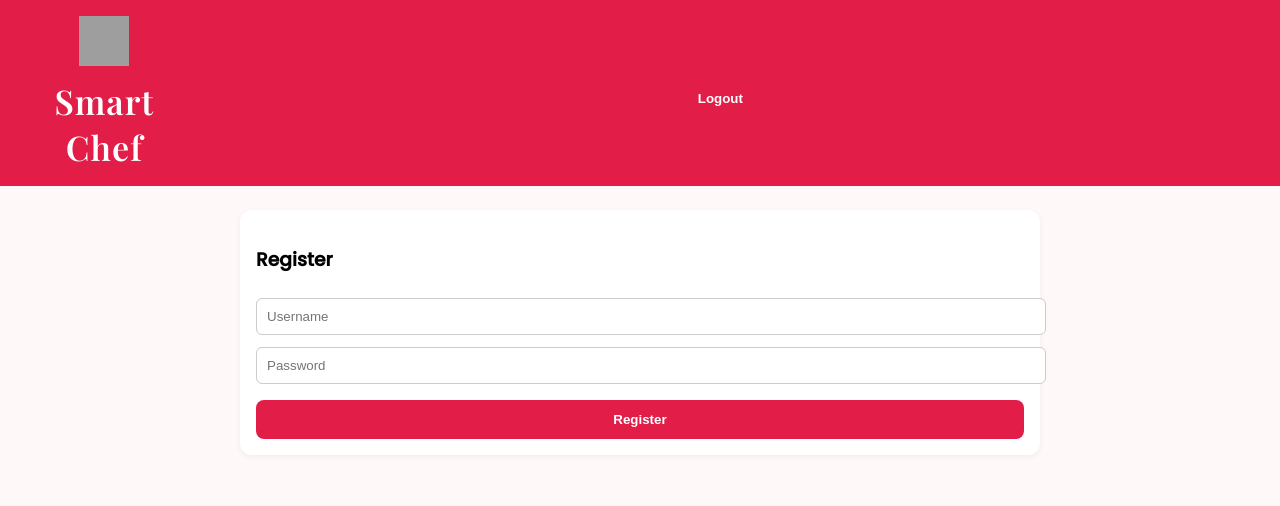
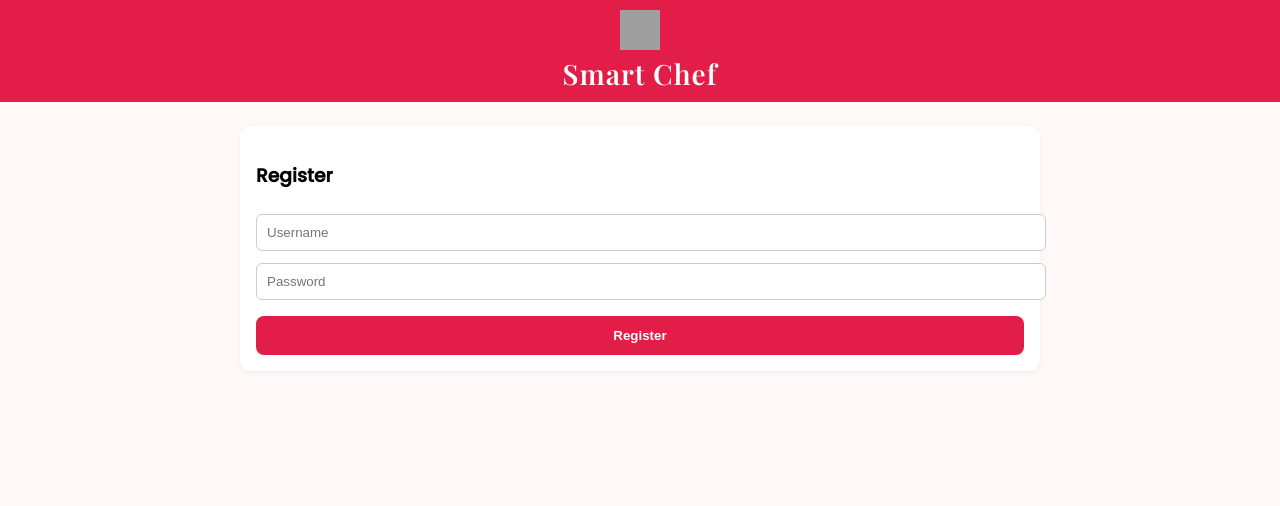
Before and after one commit to sasttashop/Smart-Chef, a plain HTML site: page index.html in a window 1280 px wide. Drawn offline with nearby package versions, Linux system fonts and the light colour scheme; grey boxes are pictures that could not be loaded.

Commit message:
Update index.html

```diff
--- a/index.html
+++ b/index.html
@@ -8,21 +8,21 @@
 <script src="https://accounts.google.com/gsi/client" async defer></script>
 <style>
   body { font-family: 'Poppins', sans-serif; background: #fff8f8; margin:0; }
-  header { background: #e11d48; color: white; padding: 16px 24px; display: flex; justify-content: space-between; align-items: center; }
+  header { background: #e11d48; color: white; padding: 10px 16px; text-align:center; }
 
-  .brand { text-align:center; position: relative; }
   .brand h1 {
     font-family: 'Playfair Display', serif;
-    font-size: 34px;
+    font-size: 28px;
     font-weight: 600;
     color: white;
     margin: 0;
     letter-spacing: 1px;
   }
   .chef-logo {
-    width: 50px;
-    height: 50px;
-    margin-bottom: 5px;
+    width: 40px;
+    height: 40px;
+    display: block;
+    margin: 0 auto 5px auto;
   }
 
   .container { max-width: 800px; margin: auto; padding: 24px; }
@@ -59,7 +59,6 @@
     <img src="https://cdn-icons-png.flaticon.com/512/1046/1046857.png" alt="Chef Cap Logo" class="chef-logo">
     <h1>Smart Chef</h1>
   </div>
-  <button onclick="logoutUser()">Logout</button>
 </header>
 
 <div class="container">
@@ -92,6 +91,7 @@
     <div class="actions">
       <button onclick="startVoiceSearch()">🎤 Voice Search Recipe</button>
       <button onclick="startVoiceAdd()">🎙️ Voice Add Recipe</button>
+      <button onclick="logoutUser()">🚪 Logout</button>
     </div>
 
     <!-- Add Recipe -->
@@ -110,7 +110,7 @@
 </div>
 
 <script>
-// Same JS logic for register, login, google login, recipes, voice
+// same JS logic for register, login, google login, recipes, voice
 </script>
 
 </body>
```
